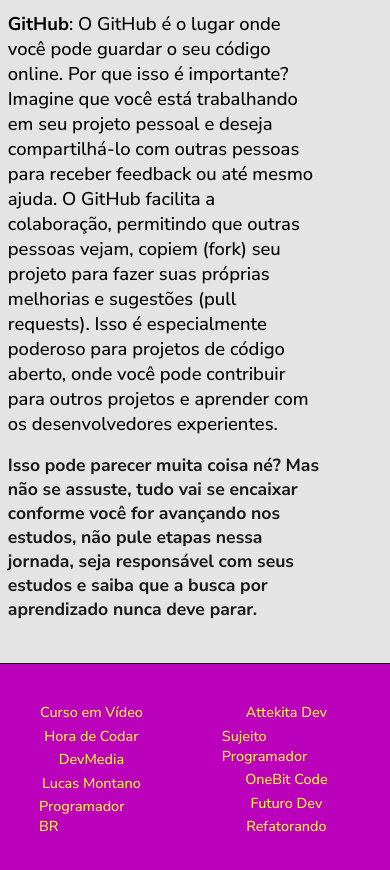
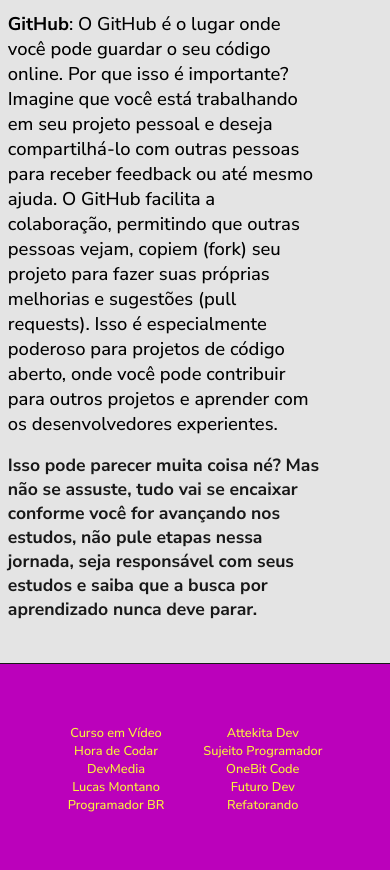
Before and after one commit to MthsLnk-gthb/Front-End-Blog, a plain HTML site: page assets/index.html in a window 390 px wide. Shown: the part 5925-6795 px from the top of the page. Drawn offline with Linux system fonts and the light colour scheme; a web font is replaced by a local one.

Commit message:
Update style.css
footer column changes

```diff
--- a/assets/style.css
+++ b/assets/style.css
@@ -181,4 +181,14 @@
         width: 100vw;
         height:25vh;
     }
+
+    .footerColumn {
+        display: grid;
+        margin: 1vh 5vw; /* Espaçamento entre as colunas */
+    }
+
+    .footerColumn>a{
+        margin: auto;
+        font-size: .8rem;
+    }
 }
```
